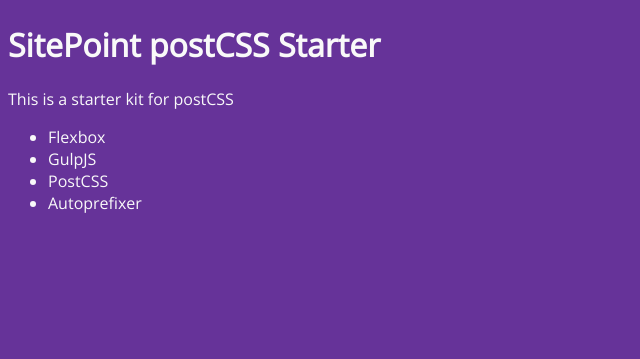
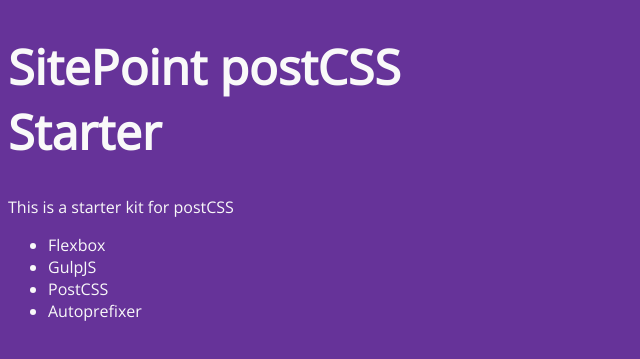
Before and after one commit to learnable-content/sp-postcss-cssnext, a website: page dest/index.html in a window 1280 px wide. Shown: the part 311-670 px from the top of the page, without its empty margins (0-640 px from the left). Drawn offline with nearby package versions, Linux system fonts and the light colour scheme.

Commit message:
made necessary changes

```diff
--- a/dest/index.html
+++ b/dest/index.html
@@ -10,7 +10,7 @@
         <link rel="stylesheet" href="/css/main.css">
     </head>
     <body>
-      <div class="flex-row">
+      <div class="row">
           <img src="http://freevector.co/wp-content/uploads/2014/08/23310-sitepoint-website-logo5-200x200.png" alt="">
           <div>
               <h1>SitePoint postCSS Starter</h1>
--- a/gulpfile.js
+++ b/gulpfile.js
@@ -23,8 +23,9 @@
 // gulp-postcss config
 gulp.task('style', function() {
      var processors = [
-        cssnext
-    ]
+        cssnext,
+        autoprefixer
+   ]
     return gulp.src(input)
          .pipe(postcss(processors))
          .pipe(gulp.dest(output))
--- a/src/css/main.css
+++ b/src/css/main.css
@@ -3,12 +3,11 @@
  */
 
 :root {
-    --fontSize: 16px;
+    --fontSize: 1rem;
     --fontType: 'Open Sans';
     --bgColor: rebeccapurple;
     --flex-row: {
         display: flex;
-        flex-wrap: wrap;
         align-items: center;
         justify-content: space-around;
     }
@@ -17,17 +16,17 @@
 
 body {
     width: 100%;
+    font-size: 16px;
     color: #f9f9f9;
     font-family: var(--fontType);
     font-size: var(--fontSize);
-    background:  var(--bgColor);
-}
+    background:  var(--bgColor);}
 
 /**
  * custom properties with @apply
  */
 
-.flex-row {
+.row {
     @apply --flex-row;
     div {
      width: 500px;
@@ -39,10 +38,10 @@
  */
 
 h1 {
-  font-size: calc(var(--fontSize) * 2);
+  font-size: calc(var(--fontSize) * 3);
 }
 h2 {
-  font-size: alc(var(--fontSize) * 2.75);
+  font-size: calc(var(--fontSize) * 2.75);
 }
 h3 {
   font-size: calc(var(--fontSize) * 2.25);
@@ -59,7 +58,7 @@
 
 @media (--small-viewport) {
   /* styles for small viewport */
-  .flex-row {
+  .row {
       flex-direction: column;
       }
 }
```
